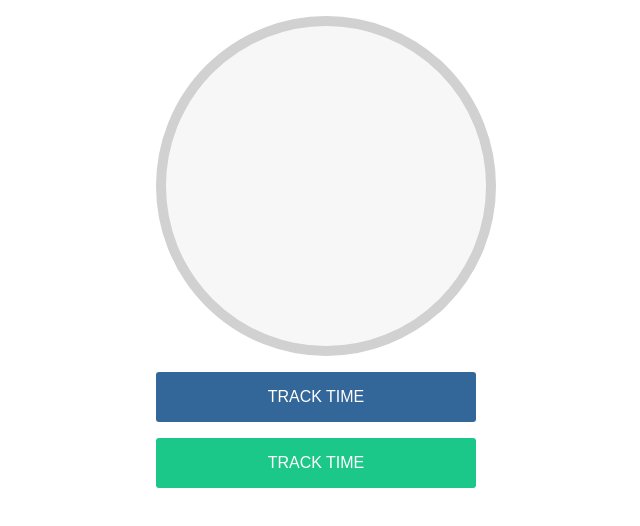
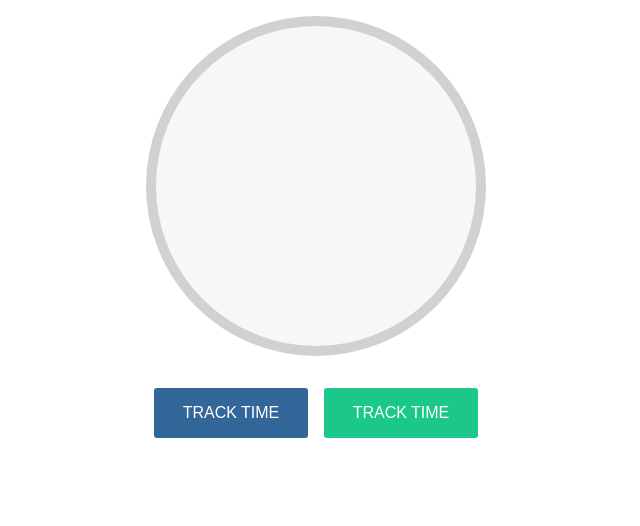
Before and after one commit to heyjohnmurray/time-tracker, a plain HTML site: page index.html in a window 1280 px wide. Shown: the whole page, without its empty margins (324-964 px from the left). Drawn offline with Linux system fonts and the light colour scheme.

Commit message:
use calc for better timer width

```diff
--- a/app/src/scss/partials/_timer.scss
+++ b/app/src/scss/partials/_timer.scss
@@ -2,10 +2,7 @@ $timer-max-size: 20em;
 $rounded-value: 20em;
 
 .timer {
-  display: flex;
-  flex-direction: column;
-  align-content: center;
-  width: $timer-max-size;
+  width: calc(#{$timer-max-size} + 1.25em);
   margin: 0 auto;
 
   .time-output {
@@ -16,9 +13,15 @@ $rounded-value: 20em;
     border-radius: $rounded-value;
     margin: 1em 0;
   }
+}
+
+.controls-wrapper {
+  display: flex;
+  flex-direction: row;
+  align-content: center;
 
   button {
-    margin-bottom: 1em;
+    margin: 1em .5em;
     width: $timer-max-size;
   }
 }
--- a/index.html
+++ b/index.html
@@ -14,7 +14,7 @@
 
             </div>
             <!-- /.js-time-output -->
-            <div class="button-wrapper">
+            <div class="controls-wrapper">
               <button class="pause">Track Time</button>
               <button class="play">Track Time</button>
             </div>
```
Also changed, not shown: app/dist/css/main.css.
